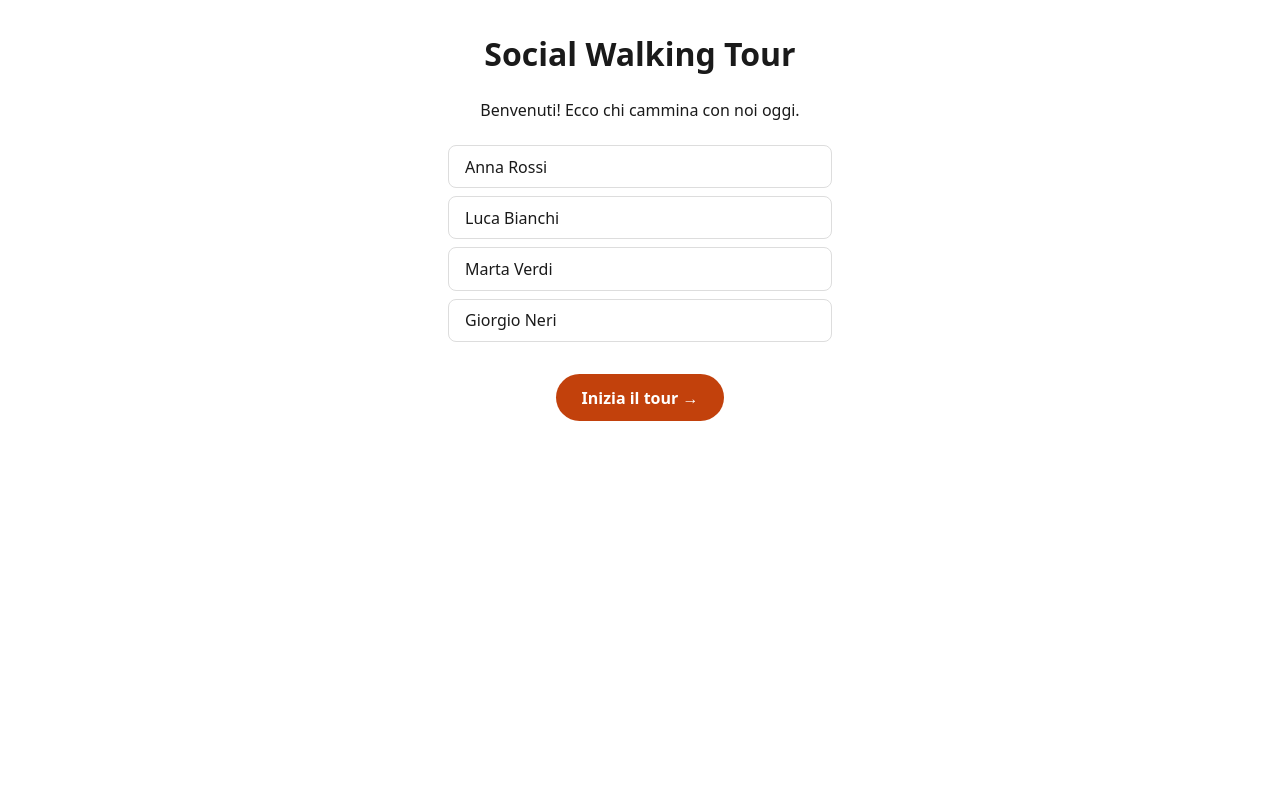
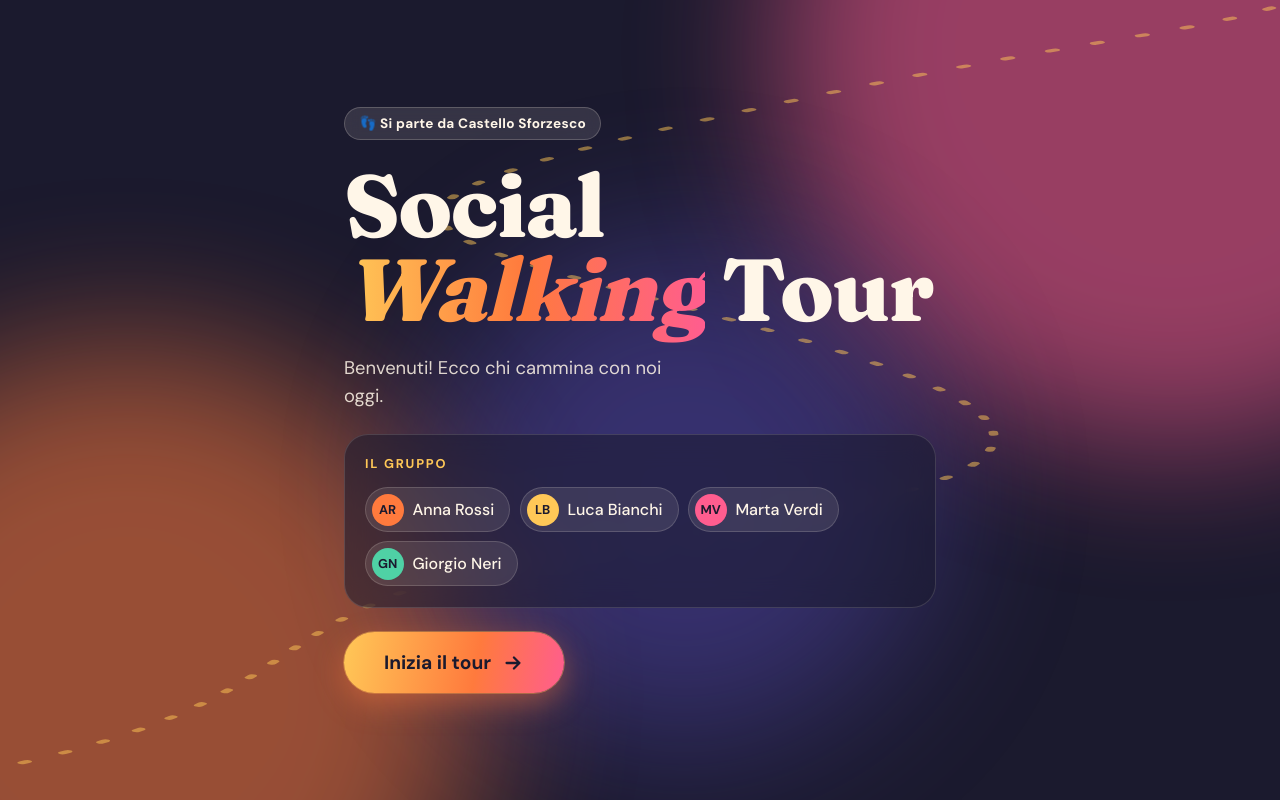
Before and after one commit to Matteo-Freddi/social-walk, a website built with Vite: page index.html in a window 1280 px wide. Built offline with nearby package versions, Linux system fonts and the light colour scheme.

Commit message:
primo rendering

```diff
--- a/index.html
+++ b/index.html
@@ -2,14 +2,40 @@
 <html lang="it">
 <head>
   <meta charset="UTF-8" />
-  <meta name="viewport" content="width=device-width, initial-scale=1" />
+  <meta name="viewport" content="width=device-width, initial-scale=1, viewport-fit=cover" />
+  <meta name="theme-color" content="#1b1a2e" />
   <title>Social Walking Tour</title>
+  <meta name="description" content="Cammina, scopri, conosci nuove persone. Il tuo walking tour inizia qui." />
+  <link rel="preconnect" href="https://fonts.googleapis.com" />
+  <link rel="preconnect" href="https://fonts.gstatic.com" crossorigin />
+  <link href="https://fonts.googleapis.com/css2?family=Fraunces:opsz,wght@9..144,600;9..144,800&family=DM+Sans:wght@400;500;700&display=swap" rel="stylesheet" />
 </head>
 <body>
-  <h1>Social Walking Tour</h1>
-  <p class="intro">Benvenuti! Ecco chi cammina con noi oggi.</p>
-  <ul id="partecipanti" class="partecipanti"></ul>
-  <a id="inizia" class="bottone" href="./sforzesco/" hidden>Inizia il tour →</a>
+  <div class="sfondo" aria-hidden="true">
+    <span class="blob b1"></span>
+    <span class="blob b2"></span>
+    <span class="blob b3"></span>
+    <svg class="percorso" viewBox="0 0 400 800" preserveAspectRatio="none">
+      <path d="M-20 780 C 120 700, 60 600, 200 540 S 340 420, 240 330 S 80 220, 220 120 S 380 40, 420 -20" />
+    </svg>
+  </div>
+
+  <main class="hero">
+    <p class="etichetta">👣 Si parte da Castello Sforzesco</p>
+    <h1>Social<br /><em>Walking</em> Tour</h1>
+    <p class="intro">Benvenuti! Ecco chi cammina con noi oggi.</p>
+
+    <section class="gruppo" aria-labelledby="titolo-gruppo">
+      <h2 id="titolo-gruppo">Il gruppo</h2>
+      <ul id="partecipanti" class="partecipanti" aria-live="polite"></ul>
+    </section>
+
+    <a id="inizia" class="bottone" href="./sforzesco/" hidden>
+      <span>Inizia il tour</span>
+      <svg viewBox="0 0 24 24" width="22" height="22" aria-hidden="true"><path d="M5 12h14M13 6l6 6-6 6" fill="none" stroke="currentColor" stroke-width="2.5" stroke-linecap="round" stroke-linejoin="round"/></svg>
+    </a>
+  </main>
+
   <script type="module" src="/src/home.js"></script>
 </body>
 </html>
--- a/src/home.js
+++ b/src/home.js
@@ -2,19 +2,30 @@ import './main.css';
 
 const lista = document.getElementById('partecipanti');
 const inizia = document.getElementById('inizia');
+
+function iniziali(nome) {
+  return nome
+    .trim()
+    .split(/\s+/)
+    .slice(0, 2)
+    .map((p) => p[0]?.toUpperCase() ?? '')
+    .join('');
+}
 
 async function caricaPartecipanti() {
   try {
     const res = await fetch(`${import.meta.env.BASE_URL}partecipanti.json`);
     if (!res.ok) throw new Error(res.status);
     const nomi = await res.json();
-    for (const nome of nomi) {
+    nomi.forEach((nome, i) => {
       const li = document.createElement('li');
       li.textContent = nome; // textContent: niente HTML iniettato dal file
+      li.dataset.iniziali = iniziali(String(nome));
+      li.style.setProperty('--i', i);
       lista.append(li);
-    }
+    });
   } catch (e) {
-    lista.innerHTML = '<li>Elenco partecipanti non disponibile</li>';
+    lista.innerHTML = '<li class="vuoto">Elenco partecipanti non disponibile</li>';
     console.error(e);
   } finally {
     inizia.hidden = false; // il tasto compare comunque
--- a/src/main.css
+++ b/src/main.css
@@ -1,71 +1,202 @@
 :root {
-  --bg: #fff;
-  --text: #1a1a1a;
-  --accent: #c2410c;
-  font-family: system-ui, 'Segoe UI', Roboto, sans-serif;
-  color: var(--text);
-  background: var(--bg);
+  --notte: #1b1a2e;
+  --notte-2: #26243f;
+  --crema: #fff6e8;
+  --arancio: #ff7a3d;
+  --giallo: #ffc857;
+  --rosa: #ff5d8f;
+  --menta: #4fd1a5;
 }
 
+* { box-sizing: border-box; margin: 0; }
+
+html { -webkit-text-size-adjust: 100%; }
+
 body {
-  margin: 0;
-  padding: 2rem 1rem;
+  min-height: 100dvh;
+  font-family: "DM Sans", system-ui, sans-serif;
+  color: var(--crema);
+  background: var(--notte);
+  overflow-x: hidden;
+}
+
+/* ---------- Sfondo ---------- */
+.sfondo { position: fixed; inset: 0; z-index: 0; overflow: hidden; }
+
+.blob {
+  position: absolute;
+  border-radius: 50%;
+  filter: blur(70px);
+  opacity: .55;
+  animation: fluttua 14s ease-in-out infinite alternate;
+}
+.b1 { width: 60vmax; height: 60vmax; background: var(--rosa);    top: -25vmax; right: -20vmax; }
+.b2 { width: 50vmax; height: 50vmax; background: var(--arancio); bottom: -20vmax; left: -20vmax; animation-delay: -5s; }
+.b3 { width: 35vmax; height: 35vmax; background: #6c5ce7;        top: 40%; left: 30%; opacity: .35; animation-delay: -9s; }
+
+@keyframes fluttua {
+  to { transform: translate(6vmax, -4vmax) scale(1.12); }
+}
+
+.percorso { position: absolute; inset: 0; width: 100%; height: 100%; }
+.percorso path {
+  fill: none;
+  stroke: var(--giallo);
+  stroke-width: 3;
+  stroke-linecap: round;
+  stroke-dasharray: 2 14;
+  opacity: .5;
+  animation: cammina 30s linear infinite;
+}
+@keyframes cammina { to { stroke-dashoffset: -480; } }
+
+/* ---------- Hero ---------- */
+.hero {
+  position: relative;
+  z-index: 1;
+  min-height: 100dvh;
+  max-width: 640px;
+  margin-inline: auto;
+  padding: max(2.5rem, env(safe-area-inset-top)) 1.5rem max(2rem, env(safe-area-inset-bottom));
+  display: flex;
+  flex-direction: column;
+  justify-content: center;
+  gap: 1.5rem;
+}
+
+.etichetta {
+  align-self: flex-start;
+  padding: .45rem .9rem;
+  border-radius: 999px;
+  font-size: .85rem;
+  font-weight: 700;
+  letter-spacing: .02em;
+  background: rgba(255, 246, 232, .12);
+  backdrop-filter: blur(8px);
+  border: 1px solid rgba(255, 246, 232, .2);
 }
 
 h1 {
-  text-align: center;
-  margin: 0 0 1.5rem;
+  font-family: "Fraunces", Georgia, serif;
+  font-weight: 800;
+  font-size: clamp(3rem, 14vw, 5.5rem);
+  line-height: .95;
+  letter-spacing: -.02em;
+}
+h1 em {
+  font-style: italic;
+  background: linear-gradient(90deg, var(--giallo), var(--arancio), var(--rosa));
+  -webkit-background-clip: text;
+  background-clip: text;
+  color: transparent;
 }
 
-.tappe {
-  display: flex;
-  flex-wrap: wrap;
-  gap: 0.75rem;
-  justify-content: center;
+.intro {
+  font-size: 1.15rem;
+  line-height: 1.5;
+  max-width: 28ch;
+  color: rgba(255, 246, 232, .85);
 }
 
-.tappe a {
-  padding: 0.6rem 1.2rem;
-  border-radius: 999px;
-  background: var(--accent);
-  color: #fff;
-  text-decoration: none;
+/* ---------- Partecipanti ---------- */
+.gruppo {
+  padding: 1.25rem;
+  border-radius: 1.5rem;
+  background: rgba(27, 26, 46, .55);
+  backdrop-filter: blur(14px);
+  border: 1px solid rgba(255, 246, 232, .14);
 }
-
-.tappe a:hover {
-  opacity: 0.85;
+.gruppo h2 {
+  font-size: .8rem;
+  text-transform: uppercase;
+  letter-spacing: .14em;
+  color: var(--giallo);
+  margin-bottom: .9rem;
 }
-
-.intro { text-align: center; }
 
 .partecipanti {
   list-style: none;
   padding: 0;
-  margin: 1.5rem auto;
-  max-width: 24rem;
-  display: grid;
-  gap: 0.5rem;
+  display: flex;
+  flex-wrap: wrap;
+  gap: .6rem;
 }
 
 .partecipanti li {
-  padding: 0.6rem 1rem;
-  border: 1px solid #ddd;
-  border-radius: 0.5rem;
+  --colore: var(--arancio);
+  display: inline-flex;
+  align-items: center;
+  gap: .55rem;
+  padding: .35rem .95rem .35rem .35rem;
+  border-radius: 999px;
+  font-weight: 500;
+  background: rgba(255, 246, 232, .1);
+  border: 1px solid rgba(255, 246, 232, .16);
+  opacity: 0;
+  transform: translateY(12px) scale(.95);
+  animation: entra .5s cubic-bezier(.2, .9, .3, 1.2) forwards;
+  animation-delay: calc(var(--i, 0) * 90ms + 250ms);
+}
+.partecipanti li::before {
+  content: attr(data-iniziali);
+  display: grid;
+  place-items: center;
+  width: 2rem;
+  height: 2rem;
+  border-radius: 50%;
+  font-size: .8rem;
+  font-weight: 700;
+  color: var(--notte);
+  background: var(--colore);
+}
+.partecipanti li:nth-child(5n+1) { --colore: var(--arancio); }
+.partecipanti li:nth-child(5n+2) { --colore: var(--giallo); }
+.partecipanti li:nth-child(5n+3) { --colore: var(--rosa); }
+.partecipanti li:nth-child(5n+4) { --colore: var(--menta); }
+.partecipanti li:nth-child(5n+5) { --colore: #a29bfe; }
+
+.partecipanti li.vuoto { padding: .6rem 1rem; opacity: .7; }
+.partecipanti li.vuoto::before { display: none; }
+
+@keyframes entra { to { opacity: 1; transform: none; } }
+
+/* ---------- Bottone ---------- */
+.bottone {
+  position: relative;
+  align-self: stretch;
+  display: flex;
+  align-items: center;
+  justify-content: center;
+  gap: .7rem;
+  padding: 1.15rem 1.5rem;
+  border-radius: 999px;
+  font-size: 1.2rem;
+  font-weight: 700;
+  text-decoration: none;
+  color: var(--notte);
+  background: linear-gradient(100deg, var(--giallo), var(--arancio) 60%, var(--rosa));
+  box-shadow: 0 10px 30px rgba(255, 122, 61, .45);
+  transition: transform .2s, box-shadow .2s;
+  animation: pulsa 2.4s ease-in-out infinite;
+}
+.bottone[hidden] { display: none; }
+.bottone svg { transition: transform .2s; }
+.bottone:hover, .bottone:focus-visible { transform: translateY(-3px); box-shadow: 0 14px 36px rgba(255, 122, 61, .6); }
+.bottone:hover svg, .bottone:focus-visible svg { transform: translateX(5px); }
+.bottone:active { transform: scale(.98); }
+.bottone:focus-visible { outline: 3px solid var(--crema); outline-offset: 3px; }
+
+@keyframes pulsa {
+  0%, 100% { box-shadow: 0 10px 30px rgba(255, 122, 61, .45), 0 0 0 0 rgba(255, 200, 87, .5); }
+  50%      { box-shadow: 0 10px 30px rgba(255, 122, 61, .45), 0 0 0 14px rgba(255, 200, 87, 0); }
 }
 
-.bottone {
-  display: block;
-  width: fit-content;
-  margin: 2rem auto 0;
-  padding: 0.8rem 1.6rem;
-  border-radius: 999px;
-  background: var(--accent);
-  color: #fff;
-  text-decoration: none;
-  font-weight: 600;
+@media (min-width: 700px) {
+  .hero { padding-block: 4rem; }
+  .bottone { align-self: flex-start; padding-inline: 2.5rem; }
 }
 
-.bottone[hidden] { display: none; }
-
-.swiper { max-width: 40rem; margin: 1rem auto; }
-.swiper-slide img { width: 100%; height: auto; display: block; }
+@media (prefers-reduced-motion: reduce) {
+  *, *::before, *::after { animation-duration: .01ms !important; animation-iteration-count: 1 !important; }
+  .partecipanti li { opacity: 1; transform: none; }
+}
```
